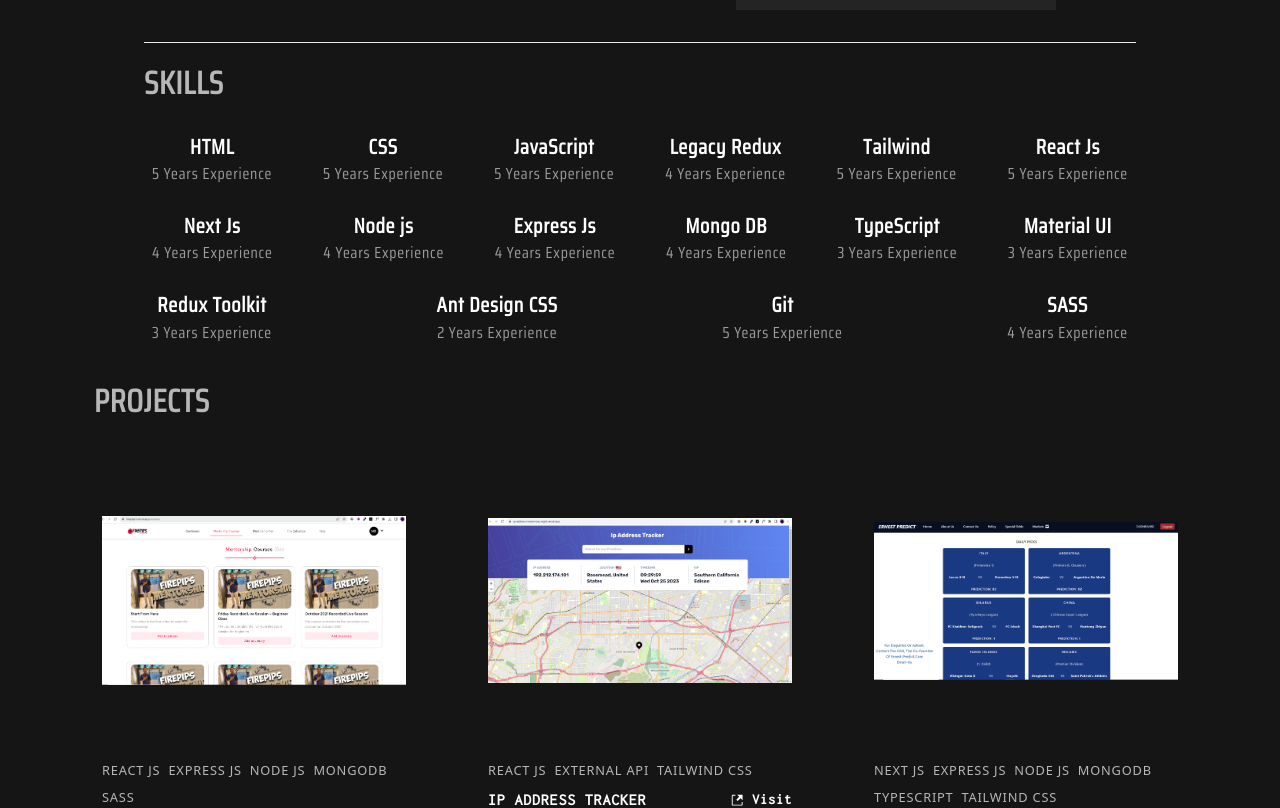
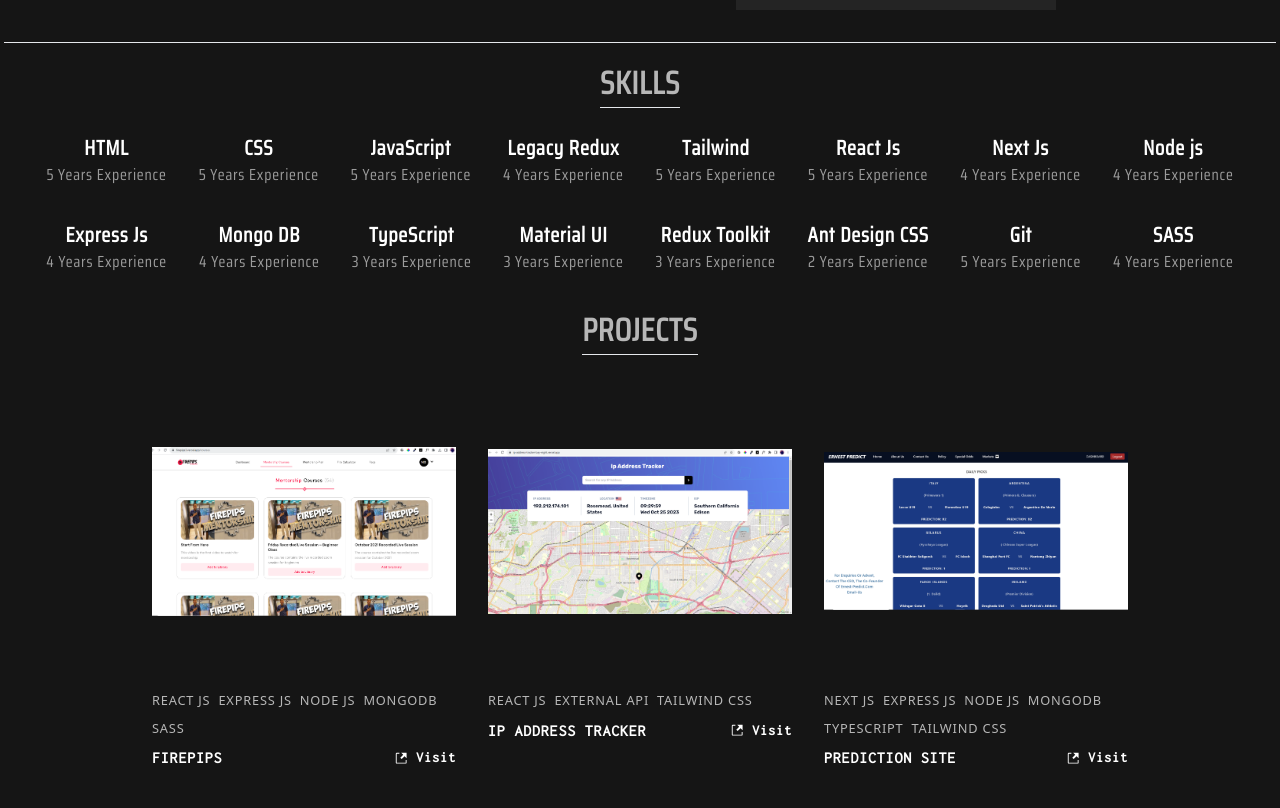
Before and after one commit to amazinng-blib/portfolio, a Next.js app: page / in a window 1280 px wide. Shown: the part 420-1228 px from the top of the page. Built offline with nearby package versions, Linux system fonts and the light colour scheme.

Commit message:
fixed responsiveness

```diff
--- a/src/components/hero/ContactForm.tsx
+++ b/src/components/hero/ContactForm.tsx
@@ -104,6 +104,7 @@ const ContactForm = (props: Props) => {
                 id="name"
                 value={name}
                 onChange={(e) => setName(e.target.value)}
+                required
                 placeholder="NAME"
                 className="border-b border-[#cacaca] bg-[#242424] focus:outline-none w-full text-[#fff] md:p-3 p-2 capitalize tracking-widest "
               />
@@ -116,6 +117,7 @@ const ContactForm = (props: Props) => {
                 value={email}
                 autoComplete="false"
                 onChange={(e) => setEmail(e.target.value)}
+                required
                 placeholder="EMAIL"
                 className="border-b border-[#cacaca] bg-[#242424] focus:outline-none w-full text-[#fff] md:p-3 p-2 tracking-widest "
               />
@@ -126,6 +128,7 @@ const ContactForm = (props: Props) => {
                 id="message"
                 value={message}
                 onChange={(e) => setMessage(e.target.value)}
+                required
                 placeholder="MESSAGE"
                 className="border-b border-[#cacaca] bg-inherit focus:outline-none w-full h-[10rem] p-3 text-[#fff] tracking-widest capitalize "
               ></textarea>
--- a/src/components/hero/Experience.tsx
+++ b/src/components/hero/Experience.tsx
@@ -40,10 +40,10 @@ const Experience = (props: Props) => {
       //   // scale: scale,
       //   opacity: opacity,
       // }}
-      className={`  w-full max-w-[1300px] m-auto md:w-[1200px]  tracking-wider px-2 `}
+      className={`  w-full max-w-[1300px] m-auto  tracking-wider px-3 `}
     >
       <h2
-        className={` ${adam.variable} font-wdc2 text-[1.2rem] md:text-[2rem]  font-bold  text-[#b7b7b7]`}
+        className={` ${adam.variable} font-wdc2 text-[1.2rem] md:text-[2rem]  font-bold  text-[#b7b7b7] border-b max-w-max m-auto uppercase`}
       >
         Experiences
       </h2>
--- a/src/components/hero/HeroText.tsx
+++ b/src/components/hero/HeroText.tsx
@@ -32,7 +32,7 @@ const HeroText = (props: Props) => {
       //   // scale: scrollYProgress,
       //   opacity: scrollYProgress,
       // }}
-      className={`${font2.variable} font-wdc3 flex flex-col md:flex-row xl:flex-row 2xl:flex-row  md:justify-between xl:justify-between  w-full md:w-[65%] xl:w-[65%] 2xl:w-[65%]  m-auto flex-wrap relative`}
+      className={`${font2.variable} font-wdc3 flex flex-col md:flex-row xl:flex-row 2xl:flex-row   md:justify-center xl:justify-between  w-full md:w-[65%] xl:w-[65%] 2xl:w-[65%]  m-auto flex-wrap relative`}
     >
       <section className="order-2 md:order-1 xl:order-1 md:mt-[2rem] xl:mt-[3rem] 2xl:mt-[3rem] my-3 px-3 ">
         <header className="font-bold text-[1.3rem] md:text-[2rem] xl:text-[3rem] 2xl:text-[3rem] tracking-wider text-center md:text-start xl:text-start">
--- a/src/components/hero/Projects.tsx
+++ b/src/components/hero/Projects.tsx
@@ -42,11 +42,11 @@ const Projects = (props: Props) => {
       //   // scale: scale,
       //   opacity: opacity,
       // }}
-      className="w-full max-w-[1100px]  md:w-[1300px] px-1 m-auto mt-[1rem] tracking-wider"
+      className="w-full max-w-[1100px]   px-2 m-auto mt-[1rem] tracking-wider"
     >
-      <div className="flex justify-between items-center">
+      <div className="flex justify-center gap-4 items-center">
         <header
-          className={` ${adam.variable} font-wdc2 text-[1.2rem] md:text-[2rem]  font-bold  text-[#b7b7b7] uppercase`}
+          className={` ${adam.variable} font-wdc2 text-[1.2rem] md:text-[2rem]  font-bold  text-[#b7b7b7] uppercase border-b max-w-max m-auto`}
         >
           <h2>Projects</h2>
         </header>
@@ -55,7 +55,7 @@ const Projects = (props: Props) => {
       </div>
 
       {/* display projects */}
-      <div className="flex justify-between flex-wrap transition-all duration-1000 ease-in-out">
+      <div className="flex justify-center gap-4 flex-wrap transition-all duration-1000 ease-in-out">
         {data?.length > 0
           ? data?.map((item: ProjectItems, index: any) => {
               return (
--- a/src/components/hero/Skills.tsx
+++ b/src/components/hero/Skills.tsx
@@ -35,16 +35,16 @@ const Skills = (props: Props) => {
       //   opacity: opacity,
 
       // }}
-      className={` ${adam.variable} font-wdc2 w-full max-w-[1300px] m-auto md:w-[1000px]   mt-[2rem] px-1 tracking-wider `}
+      className={` ${adam.variable} font-wdc2 w-full max-w-[1300px] m-auto   mt-[2rem] px-1 tracking-wider `}
     >
       <hr />
       <h2
-        className={` ${adam.variable} font-wdc2 text-[1.2rem] md:text-[2rem] my-4 font-bold text-[#b7b7b7] uppercase   `}
+        className={` ${adam.variable} font-wdc2 text-[1.2rem] md:text-[2rem] my-4 font-bold text-[#b7b7b7] uppercase border-b max-w-max m-auto  `}
       >
         Skills
       </h2>
 
-      <div className="flex justify-between gap-2 flex-wrap mt-6">
+      <div className="flex justify-center gap-4 flex-wrap mt-6">
         {data?.length > 0
           ? data?.map((item: SkillsItem, index: any) => {
               return (
```
